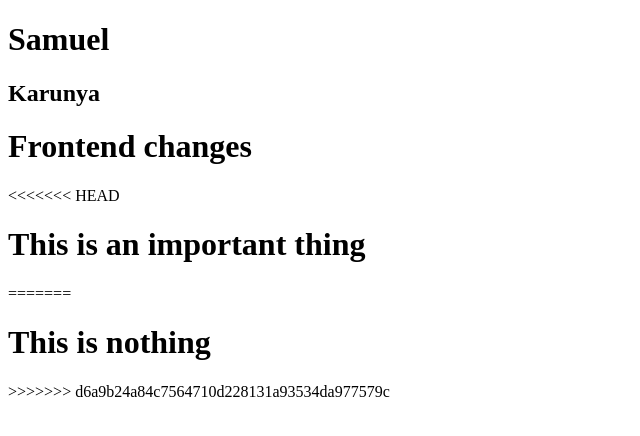
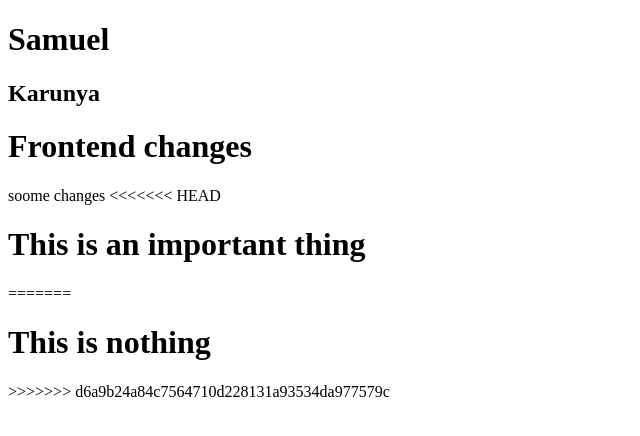
Before and after one commit to SamuelM997/samplerepo, a plain HTML site: page index.html in a window 1280 px wide. Shown: the whole page, without its empty margins (0-640 px from the left). Drawn offline with Linux system fonts and the light colour scheme.

Commit message:
something

```diff
--- a/index.html
+++ b/index.html
@@ -9,6 +9,7 @@
     <h1>Samuel</h1>
     <h2>Karunya </h2>
     <h1>Frontend changes</h1>
+    soome changes
 <<<<<<< HEAD
     <h1>This is an important thing</h1>
 =======
```
